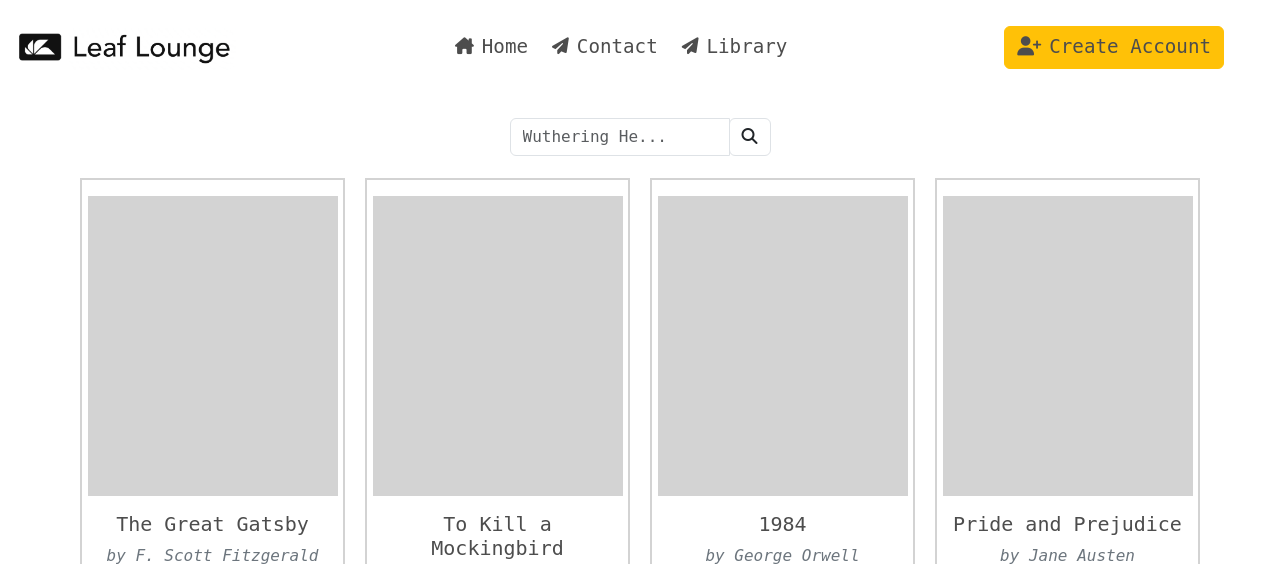
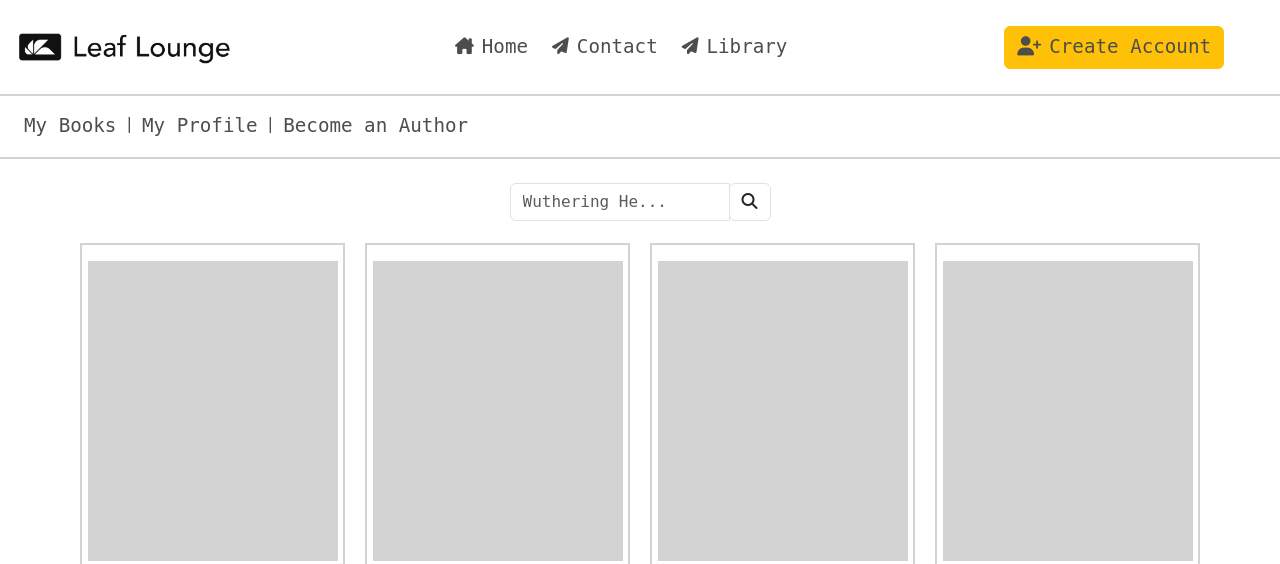
Before and after one commit to Ana-Niko-byte/leaf-lounge, a Django app: page /library/ in a window 1280 px wide. Shown: the top 564 px of the page. Run offline with Django 3.2, Linux system fonts and the light colour scheme; data comes from the database, SQL or seed files in the repository; some libraries are stand-ins or nearby versions.

Commit message:
feat: second navigation bar to library app

```diff
--- a/library/templates/library/_second_nav.html
+++ b/library/templates/library/_second_nav.html
@@ -1,12 +1,19 @@
 {% extends "base.html" %}
 {% load static %}
-{% block content %}
-<!-- try to extend a second navigation bar on signin/library page -->
- <!-- This is a placeholder file -->
-<div class="secondary-navigation">
-    <ul>
-        <li>Become an Author</li>
-        <li>Your Books</li>
+{% block secondary_nav %}
+<div class="secondary-navigation py-3" style="border-top: 2px solid lightgrey; border-bottom: 2px solid lightgrey;">
+    <ul class="navbar-nav flex-row mx-4">
+        <li class="nav-item">
+            <a href="" class="">My Books</a>
+        </li>
+        <li class="mx-2">|</li>
+        <li class="nav-item">
+            <a href="" class="">My Profile</a>
+        </li>
+        <li class="mx-2">|</li>
+        <li class="nav-item">
+            <a href="" class="">Become an Author</a>
+        </li>
     </ul>
 </div>
 {% endblock %}
--- a/library/templates/library/library.html
+++ b/library/templates/library/library.html
@@ -1,4 +1,4 @@
-{% extends "base.html" %}
+{% extends "library/_second_nav.html" %}
 {% load static %}
 
 {% block content %}
--- a/templates/base.html
+++ b/templates/base.html
@@ -52,7 +52,7 @@ https://github.com/Ana-Niko-byte/moment -->
                     {% if request.user.is_authenticated %}
                     <li class="nav-item px-2 mx-1">
                         <a>
-                            <i class="fa-solid fa-book-open me-2"></i>Your Communities</a>
+                            <i class="fa-solid fa-book-open me-2"></i>My Communities</a>
                         </a>
                     </li>
                     {% endif %}
@@ -76,10 +76,6 @@ https://github.com/Ana-Niko-byte/moment -->
                                 <i class="fa-solid fa-arrow-right-to-bracket me-2"></i>Sign In
                             </a>
                             {% else %}
-                            <a href="" class="dropdown-item py-2">
-                                <img src="../static/images/typewriter-icon.png" style="width: 25px; height: 25px;">
-                                Become an Author
-                            </a>
                             <a href="{{ signout_url }}" class="dropdown-item pt-3">
                                 <i class="fa-solid fa-arrow-right-from-bracket me-2"></i>Sign Out
                             </a>
@@ -88,6 +84,9 @@ https://github.com/Ana-Niko-byte/moment -->
                     </li>
                 </ul>
             </nav>
+            <!-- Library-specific secondary navigation -->
+            {% block secondary_nav %}{% endblock %}
+            <!-- /Library-specific secondary navigation -->
 
             <!-- Django Messages -->
             {% if messages %}
```
